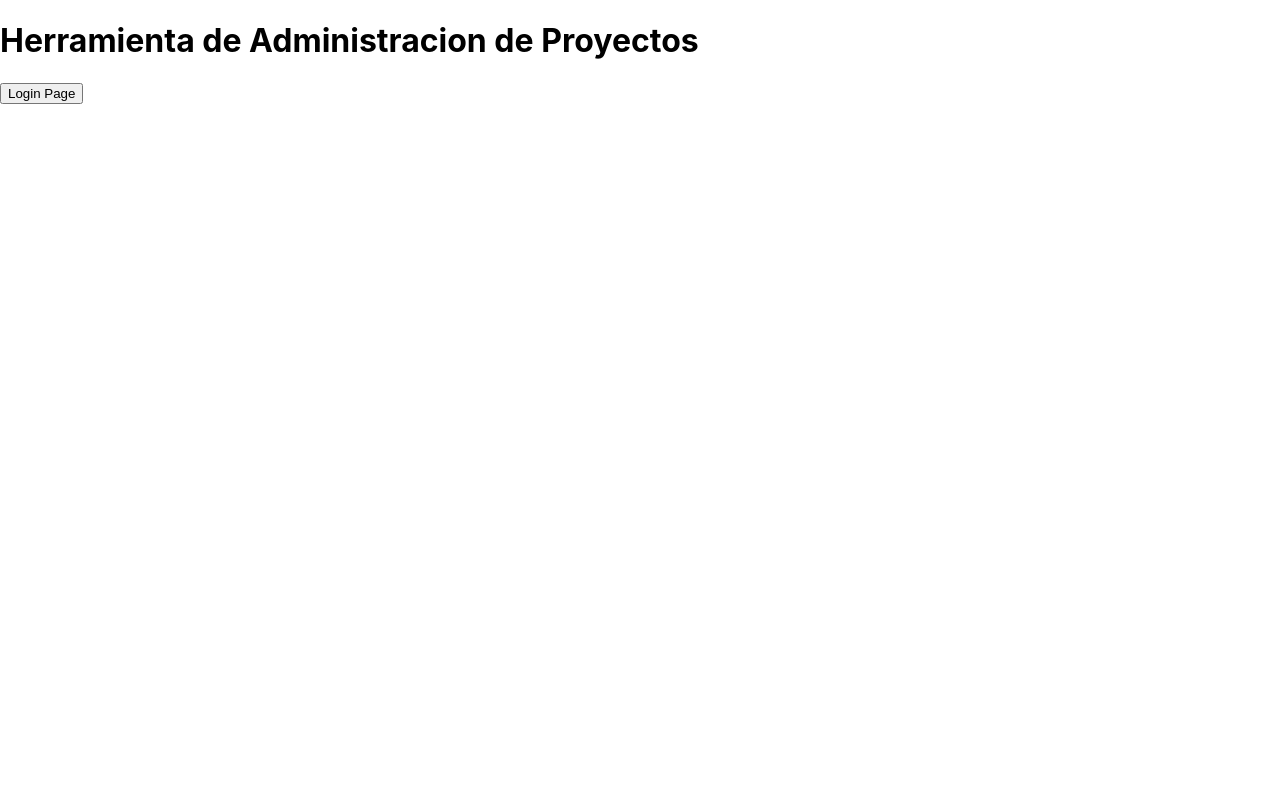
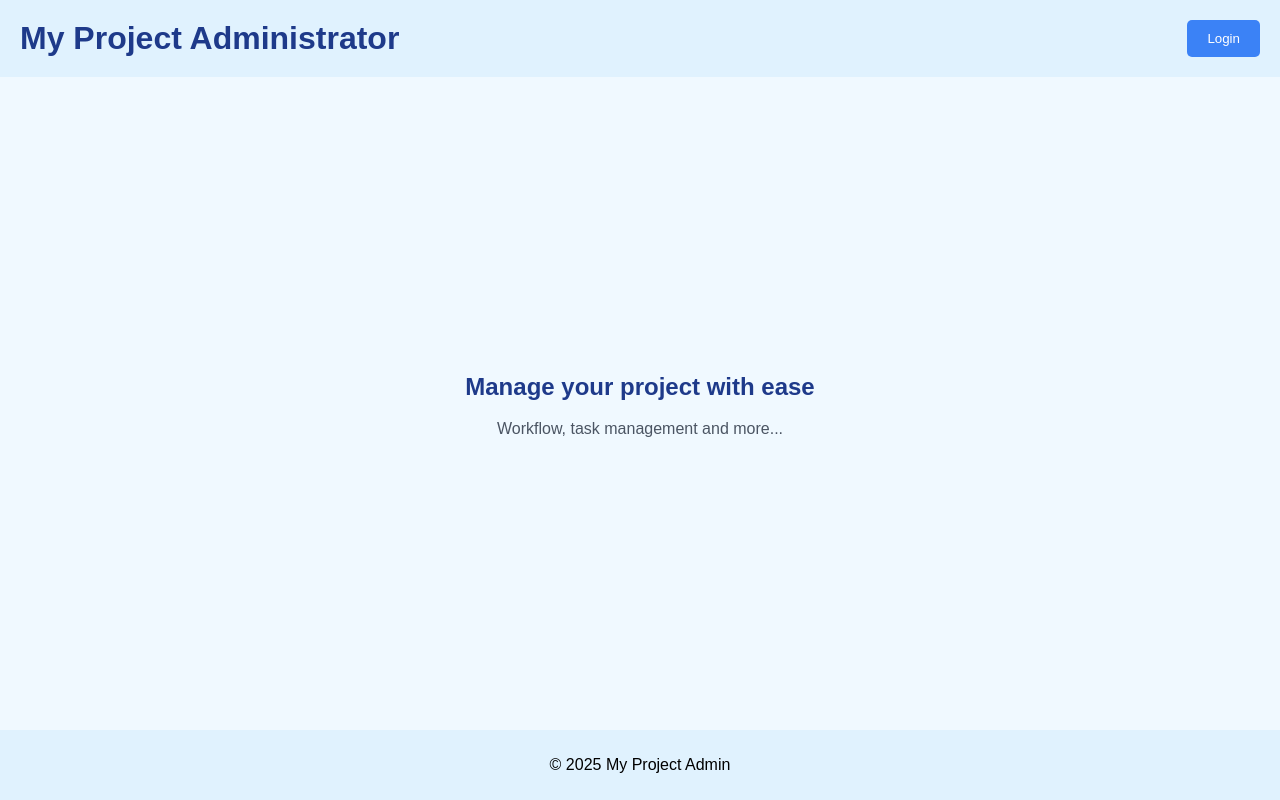
Before and after one commit to gamepow/project-myfinances-tool-web, a React (Create React App) app: page / in a window 1280 px wide. Built offline with nearby package versions, Linux system fonts and the light colour scheme.

Commit message:
Added landing page and login page css and global navigation classes

```diff
--- a/src/App.js
+++ b/src/App.js
@@ -1,16 +1,22 @@
 // App.js or index.js
 import React from 'react';
 import { BrowserRouter as Router, Routes, Route } from 'react-router-dom';
+import { UserProvider } from './context/UserContext';
+import { NavigationProvider } from './context/NavigationContext';
 import Landingpage from './containers/LandingPage';
 import Loginpage from './containers/Login';
 
 function App() {
   return (
     <Router>
-      <Routes>
-        <Route path="/" element={<Landingpage />} />
-        <Route path="/login" element={<Loginpage />} />
-      </Routes>
+      <UserProvider>
+        <NavigationProvider>
+          <Routes>
+            <Route path="/" element={<Landingpage />} />
+            <Route path="/login" element={<Loginpage />} />
+          </Routes>
+        </NavigationProvider>
+      </UserProvider>
     </Router>
   );
 }
--- a/src/components/css/Login.css
+++ b/src/components/css/Login.css
@@ -1,29 +1,49 @@
-.Login {
-  text-align: center;
+.login-page {
 }
 
-.Login-logo {
-  height: 40vmin;
-  pointer-events: none;
+.login-container {
+  width: 300px;
+  margin: 100px auto;
+  padding: 20px;
+  border: 1px solid #ccc;
+  border-radius: 5px;
+  box-shadow: 0 2px 4px rgba(0, 0, 0, 0.1);
 }
 
-@media (prefers-reduced-motion: no-preference) {
-  .Login-logo {
-    animation: Login-logo-spin infinite 20s linear;
-  }
+.login-container h2 {
+  text-align: center;
+  margin-bottom: 20px;
+  color: #1e3a8a;
 }
 
-.Login-header {
-  background-color: #282c34;
-  min-height: 100vh;
-  display: flex;
-  flex-direction: column;
-  align-items: center;
-  justify-content: center;
-  font-size: calc(10px + 2vmin);
-  color: white;
+.login-container .form-group {
+  margin-bottom: 15px;
 }
 
-.Login-link {
-  color: #61dafb;
+.login-container label {
+  display: block;
+  margin-bottom: 5px;
+  color: #4b5563;
 }
+
+.login-container input {
+  width: 100%;
+  padding: 8px;
+  border: 1px solid #ccc;
+  border-radius: 3px;
+  box-sizing: border-box;
+}
+
+.login-container button {
+  width: 100%;
+  background-color: #3b82f6;
+  color: white;
+  padding: 10px;
+  border: none;
+  border-radius: 5px;
+  cursor: pointer;
+}
+
+.login-container button:hover {
+  background-color: #2563eb;
+}
--- a/src/components/css/Main.css
+++ b/src/components/css/Main.css
@@ -1,3 +1,53 @@
-.Login {
-    text-align: center;
-  }
+.landingPage {
+  font-family: Arial, sans-serif;
+  height: 100vh;
+  display: flex;
+  flex-direction: column;
+}
+
+.landingPage header {
+  display: flex;
+  justify-content: space-between;
+  padding: 20px;
+  background-color: #e0f2fe;
+}
+
+.landingPage header h1 {
+  margin: 0;
+  color: #1e3a8a;
+}
+
+.landingPage header button {
+  background-color: #3b82f6;
+  color: white;
+  padding: 10px 20px;
+  border: none;
+  border-radius: 5px;
+  cursor: pointer;
+}
+
+.landingPage main {
+  flex: 1;
+  display: flex;
+  justify-content: center;
+  align-items: center;
+  background-color: #f0f9ff;
+}
+
+.landingPage main div {
+  text-align: center;
+}
+
+.landingPage main h2 {
+  color: #1e3a8a;
+}
+
+.landingPage main p {
+  color: #4b5563;
+}
+
+.landingPage footer {
+  padding: 10px;
+  text-align: center;
+  background-color: #e0f2fe;
+}
--- a/src/containers/LandingPage.js
+++ b/src/containers/LandingPage.js
@@ -1,18 +1,30 @@
-//import './components/css/Main.css'
 import React from 'react';
-import { useNavigate } from 'react-router-dom';
+import '../components/css/Main.css';
+import { useNavigation } from '../context/NavigationContext';
 
 function LandingPage(){
-    const navigate = useNavigate();
+    const navigate = useNavigation();
 
     const handleLoginPage = () => {
         navigate('/login')
     }
 
     return (
-        <div>
-            <h1>Herramienta de Administracion de Proyectos</h1>
-            <button onClick={handleLoginPage}>Login Page</button>
+
+        <div className="landingPage">
+            <header>
+                <h1>My Project Administrator</h1>
+                <button onClick={handleLoginPage}>Login</button>
+            </header>
+            <main>
+                <div>
+                    <h2> Manage your project with ease</h2>
+                    <p>Workflow, task management and more...</p>
+                </div>
+            </main>
+            <footer>
+                <p>&copy; {new Date().getFullYear()} My Project Admin</p>
+            </footer>
         </div>
     );
 }
--- a/src/containers/Login.js
+++ b/src/containers/Login.js
@@ -1,4 +1,6 @@
-//import './components/css/Login.css';
+import '../components/css/Login.css';
+import '../components/css/Main.css';
+import { useNavigation } from '../context/NavigationContext';
 import React, { useState } from 'react';
 
 function Login() {
@@ -36,31 +38,46 @@ function Login() {
     }
   };
 
+  const navigate =useNavigation();
+
+  const handleHomePage = () => {
+      navigate('/')
+  }
+
   return (
-    <div>
+    <div className="landingPage">
+      <header>
+          <h1>My Project Administrator</h1>
+          <button onClick={handleHomePage}>Home</button>
+      </header>
+      <div className="login-container">
         <h2>Login</h2>
-      {error && <p style={{ color: 'red' }}>{error}</p>}
         <form onSubmit={handleLogin}>
-        <label>
-          Username:
+          <div className="form-group">
+            <label htmlFor="username">Username:</label>
             <input
               type="text"
+              id="username"
               value={username}
               onChange={(e) => setUserName(e.target.value)}
             />
-        </label>
-        <br />
-        <label>
-          Password:
+          </div>
+          <div className="form-group">
+            <label htmlFor="password">Password:</label>
             <input
               type="password"
+              id="password"
               value={password}
               onChange={(e) => setPassword(e.target.value)}
             />
-        </label>
-        <br />
+          </div>
           <button type="submit">Login</button>
         </form>
+        {error && <p style={{ color: 'red' }}>{error}</p>}
+      </div>
+      <footer>
+          <p>&copy; {new Date().getFullYear()} My Project Admin</p>
+      </footer>
     </div>
   );
 
--- /dev/null
+++ b/src/context/NavigationContext.js
@@ -0,0 +1,16 @@
+import React, { createContext, useContext } from 'react';
+import { useNavigate } from 'react-router-dom';
+
+const NavigationContext = createContext();
+
+export const NavigationProvider = ({ children }) => {
+    const navigate = useNavigate();
+
+    return(
+        <NavigationContext.Provider value={navigate}>{children}</NavigationContext.Provider>
+    );
+};
+
+export const useNavigation = () => {
+    return useContext(NavigationContext);
+};
--- /dev/null
+++ b/src/context/UserContext.js
@@ -0,0 +1,25 @@
+import React, { createContext, useState, useContext } from 'react';
+
+const UserContext = createContext();
+
+export const UserProvider = ({ children }) => {
+    const [user, setUser] = useState(null);
+
+    const login = (userData) => {
+        setUser(userData);
+    };
+
+    const logout = () => {
+        setUser(null);
+    };
+
+    const value = { user, login, logout };
+
+    return (
+        <UserContext.Provider value={value}>{children}</UserContext.Provider>
+    );
+};
+
+export const useUser = () => {
+    return useContext(UserContext);
+};
```
Lines whose indentation alone changed are shown as unchanged.
